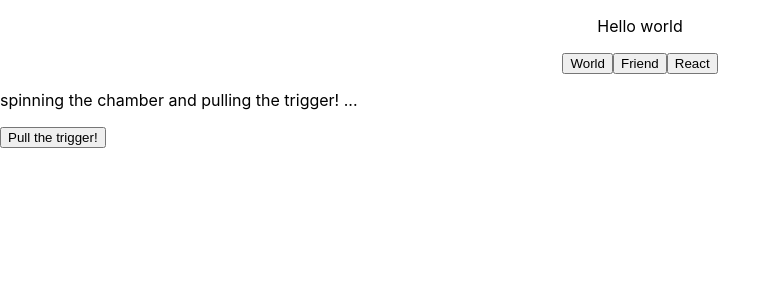
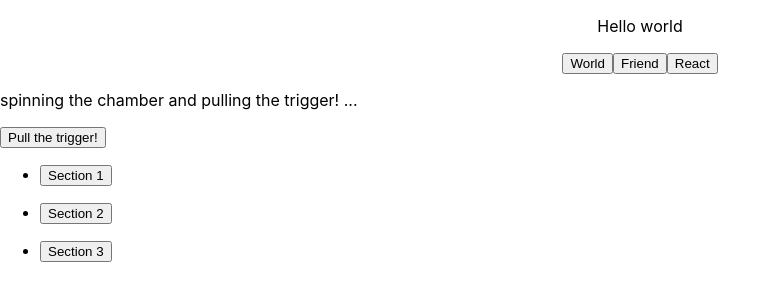
Before and after one commit to thinkful-ei-armadillo/irem-jonathan-react3, a React (Create React App) app in the folder react-playground/: page / in a window 1280 px wide. Shown: the top 300 px of the page, without its empty margins (0-781 px from the left). Built offline with nearby package versions, Linux system fonts and the light colour scheme.

Commit message:
add Accordion.js

```diff
--- a/react-playground/src/App.js
+++ b/react-playground/src/App.js
@@ -3,6 +3,9 @@ import './App.css';
 import HelloWorld from './state-drills/HelloWorld';
 // import Bomb from './state-drills/Bomb';
 import RouletteGun from './state-drills/RouletteGun';
+import Accordion from './state-drills/Accordion';
+
+
 
 
 class App extends Component {
@@ -13,7 +16,22 @@ class App extends Component {
     }
   }
 
+
   render() {
+    const sections = [
+      {
+        title: 'Section 1',
+        content: 'Lorem ipsum dolor sit amet consectetur adipisicing elit.',
+      },
+      {
+        title: 'Section 2',
+        content: 'Cupiditate tenetur aliquam necessitatibus id distinctio quas nihil ipsam nisi modi!',
+      },
+      {
+        title: 'Section 3',
+        content: 'Animi amet cumque sint cupiditate officia ab voluptatibus libero optio et?',
+      }
+    ]
     return (
       <div>
         <div className="App">
@@ -25,6 +43,16 @@ class App extends Component {
         <div>
           <RouletteGun bulletInChamber={8} />
         </div>
+        <div>
+          {sections.map((section, i) => (
+            <Accordion
+
+            key={i}
+            title={section.title}
+            content={section.content}
+            />
+          ))}
+        </div>
       </div>
     );
   }
--- /dev/null
+++ b/react-playground/src/state-drills/Accordion.js
@@ -0,0 +1,39 @@
+import React, {Component} from 'react';
+
+class Accordion extends Component {
+
+  constructor(props) {
+    super(props)
+
+    this.sections = {
+      title: props.title,
+      content: props.content
+    }
+
+    this.state = {
+      showContent: false
+    }
+
+
+    this.handleButtonClick = () => {
+      this.setState({ showContent: !this.state.showContent })
+    }
+  }
+
+
+  render() {
+    return (
+      <ul>
+        <li>
+          <button onClick={this.handleButtonClick} className="title">{this.sections.title}</button>
+          <p className="content">
+            {this.state.showContent ? this.sections.content : ''}
+          </p>
+        </li>
+      </ul>
+    )
+  }
+
+}
+
+export default Accordion;
```
